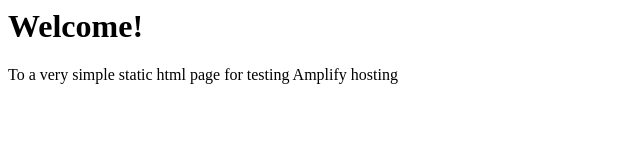
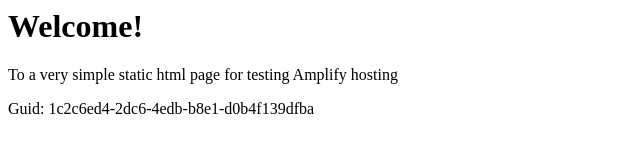
Before and after one commit to aws-aemilia-kix/Github-PR-Commit-Integration-Test-DoNotTouch-GithubWebhookPreviewCanaryTest-v1-prod-ap-northeast-3, a website: page src/index.html in a window 1280 px wide. Shown: the whole page, without its empty margins (0-640 px from the left). Drawn offline with Linux system fonts and the light colour scheme.

Commit message:
commit from integ tests

```diff
--- a/src/index.html
+++ b/src/index.html
@@ -1,3 +1,5 @@
+
+
 <html lang="en">
 
 <head>
@@ -10,6 +12,6 @@
 <body>
     <h1>Welcome!</h1>
     <p>To a very simple static html page for testing Amplify hosting</p>
-</body>
+    <p>Guid: 1c2c6ed4-2dc6-4edb-b8e1-d0b4f139dfba</p></body>
 
 </html>
```
